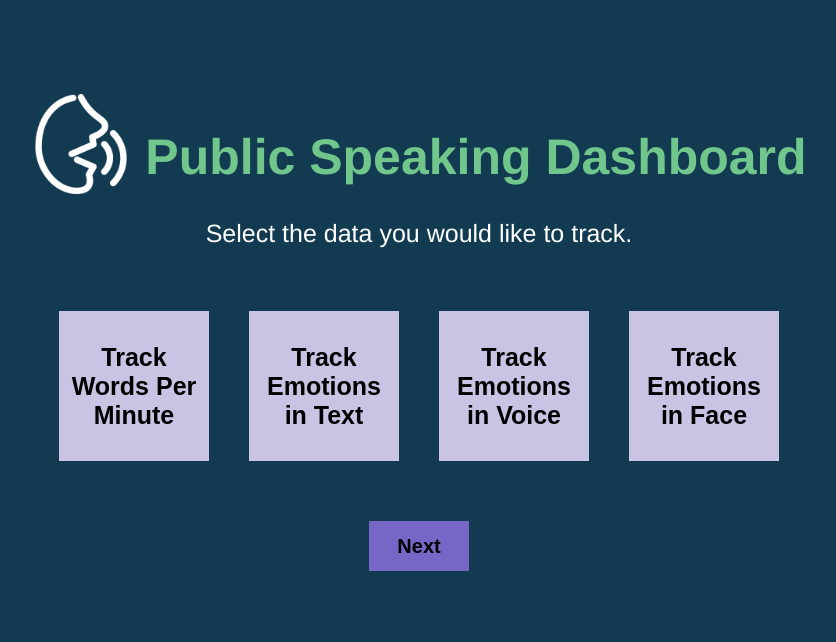
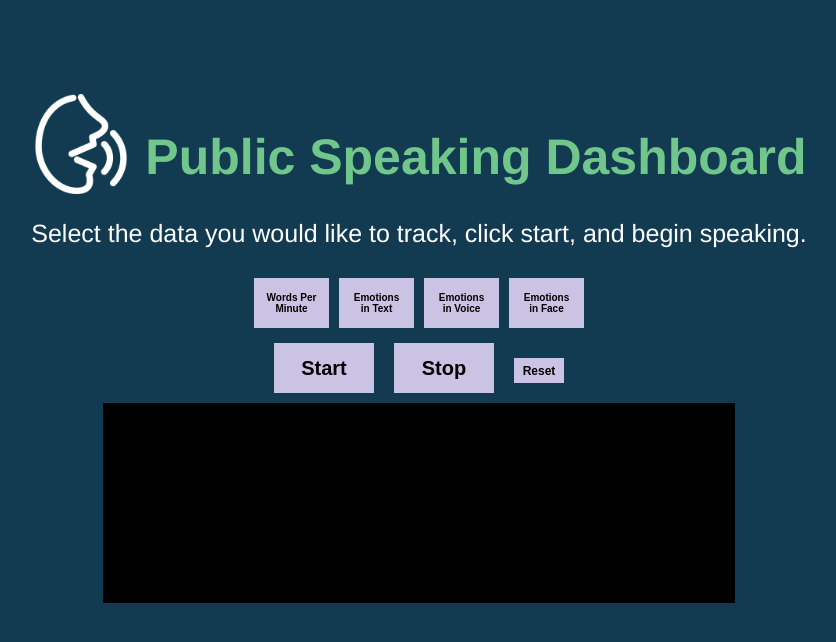
Before and after one commit to milesccoleman/publicspeakingdashboard, a Vue app: page / in a window 1280 px wide. Both pictures are taken after a click on the button "Begin". Shown: the top 642 px of the page, without its empty margins (221-1057 px from the left). Built offline with nearby package versions, Linux system fonts and the light colour scheme; a web font is replaced by a local one.

Commit message:
fixed timer and streamlined user flow

```diff
--- a/src/components/PublicSpeakingDashboard.vue
+++ b/src/components/PublicSpeakingDashboard.vue
@@ -7,14 +7,14 @@
 		<p id="messageThree">
 			{{ msg3 }}
 		</p>
-		<li v-if="!showWPM" class="title" id="timer">
+		<li v-if="!showTime" class="title" id="timer">
 		{{ time }}
 		</li>
-		<span><button id="begin" v-if="show3" v-on:click="begin">Begin</button><button id="start"  v-if="!show4" v-on:click="initiateVoiceControl">Start</button><button id="stop" v-if="!show2" v-on:click="stopVoiceControl">Stop</button><button id="reset"  v-if="!show2" v-on:click="reset">Reset</button></span><br>
-		<span><button  v-bind:style="{ backgroundColor: WPMColor}" v-if="!show" v-on:click="selectWPM" class="optionsButton" id="optionWPM">Track Words Per Minute</button><button v-bind:style="{ backgroundColor: textEmotionColor}" v-if="!show" v-on:click="selectTextEmotion" class="optionsButton" id="optionTrackEmotionsText">Track Emotions in Text</button></span>
-		<span><button v-bind:style="{ backgroundColor: voiceEmotionColor}" v-if="!show" v-on:click="selectVoiceEmotion" class="optionsButton" id="optionTrackEmotionVoice">Track Emotions in Voice</button><button v-bind:style="{ backgroundColor: faceEmotionColor}" v-if="!show" v-on:click="selectFaceEmotion" class="optionsButton" id="optionTrackEmotionsFace">Track Emotions in Face</button></span>
-		<br><button id="next" v-if="!show" v-on:click="next">Next</button>
-		<ul v-if="!show2" id="output">
+		<span><button  v-bind:style="{ backgroundColor: WPMColor}" v-if="!show" v-on:click="selectWPM" class="optionsButton" id="optionWPM"> Words Per Minute</button><button v-bind:style="{ backgroundColor: textEmotionColor}" v-if="!show" v-on:click="selectTextEmotion" class="optionsButton" id="optionEmotionsText"> Emotions in Text</button></span>
+		<span><button v-bind:style="{ backgroundColor: voiceEmotionColor}" v-if="!show" v-on:click="selectVoiceEmotion" class="optionsButton" id="optionEmotionVoice"> Emotions in Voice</button><button v-bind:style="{ backgroundColor: faceEmotionColor}" v-if="!show" v-on:click="selectFaceEmotion" class="optionsButton" id="optionEmotionsFace"> Emotions in Face</button></span><br>
+		<span><button id="begin" v-if="show3" v-on:click="begin">Begin</button><button id="start"  v-if="!show3" v-on:click="initiateVoiceControl">Start</button><button id="stop" v-if="!show3" v-on:click="stopVoiceControl">Stop</button><button id="reset"  v-if="!show3" v-on:click="reset">Reset</button></span>
+		<!--<br><button id="next" v-if="!show" v-on:click="next">Next</button>-->
+		<ul v-if="!show3" id="output">
 		</ul>
 		<!--EMOTION FEEDBACK SECTION-->
 
@@ -105,6 +105,7 @@ export default {
 			show3: true,
 			show4: true,
 			showWPM: true,
+			showTime: true,
 			WPMSelected: false,
 			WPMColor: '#CBC3E3',
 			showTextEmotion: true,
@@ -132,85 +133,97 @@ export default {
 			this.show = false
 			this.show3 = false
 			this.msg2 = ''
-			this.msg3 = 'Select the data you would like to track.'
+			this.msg3 = 'Select the data you would like to track, click start, and begin speaking.'
 		},
 
-		next: function () {
-			this.show2 = false
-			this.show4 = false
-			this.show = true
-			this.msg3 = ''
-
-			if (this.WPMSelected == true)	 {
-				this.showWPM = false
-			}
-
-			if (this.textEmotionSelected == true)	 {
-				this.showTextEmotion = false
-			}
-
-			if (this.voiceEmotionSelected == true)	 {
-				this.showVoiceEmotion = false
-			}
-
-			if (this.faceEmotionSelected == true)	 {
-				this.showFaceEmotion = false
-			}
-
-			if (this.textEmotionSelected == false && this.WPMSelected == false)	 {
-				this.msg2 = 'No input data selected. Click "reset"and start over. (Try selecting WPM or another parameter.)'
-			}
-		},
+// 		next: function () {
+// 			this.show2 = false
+// 			this.show4 = false
+// 			this.show = true
+// 			this.msg3 = ''
+// 			},
 
 		selectWPM: function () {
 
 			if (this.WPMSelected == false) {
+				this.msg2 = ""
+				this.msg3 = ""
 				this.WPMSelected = true
 				this.WPMColor = 'lawngreen'
+				if (this.WPMSelected == true)	 {
+				this.showWPM = false
+			}
 			}
 
 			else {
 				this.WPMSelected = false
 				this.WPMColor = '#CBC3E3'
+				if (this.WPMSelected == false)	 {
+				this.showWPM = true
+			}
 			}
 		},
 
 		selectTextEmotion: function () {
 
 			if (this.textEmotionSelected == false) {
+				this.msg2 = ""
+				this.msg3 = ""
 				this.textEmotionSelected = true
 				this.textEmotionColor = 'lawngreen'
+				if (this.textEmotionSelected == true)	 {
+				this.showTextEmotion = false
+			}
 			}
 
 			else {
 				this.textEmotionSelected = false
 				this.textEmotionColor = '#CBC3E3'
+				if (this.textEmotionSelected == false)	 {
+				this.showTextEmotion = true
+			}
 			}
 		},
 
 		selectVoiceEmotion: function () {
 
 			if (this.voiceEmotionSelected == false) {
+				this.msg2 = ""
+				this.msg3 = ""
 				this.voiceEmotionSelected = true
 				this.voiceEmotionColor = 'lawngreen'
+				if (this.voiceEmotionSelected == true)	 {
+				this.showVoiceEmotion = false
+			}
 			}
 
 			else {
 				this.voiceEmotionSelected = false
 				this.voiceEmotionColor = '#CBC3E3'
+				if (this.voiceEmotionSelected == false)	 {
+				this.showVoiceEmotion = true
+			}
 			}
 		},
 
 		selectFaceEmotion: function () {
 
 			if (this.faceEmotionSelected == false) {
+				this.msg2 = ""
+				this.msg3 = ""
 				this.faceEmotionSelected = true
 				this.faceEmotionColor = 'lawngreen'
+				if (this.faceEmotionSelected == true)	 {
+				this.showFaceEmotion = false
+			}
 			}
 
 			else {
 				this.faceEmotionSelected = false
 				this.faceEmotionColor = '#CBC3E3'
+				if (this.faceEmotionSelected == false)	 {
+				this.showFaceEmotion = true
+			}
 			}
 		},
 
@@ -253,24 +266,46 @@ export default {
 
 			}
 			recognition.start()
+
+				if (this.textEmotionSelected == true || this.WPMSelected == true)	 {
+
 					if (this.stop == false) {
+						this.showTime = false
 						console.log("app started")
 						this.initialTime = Date.now();
 						this.grabTimeInterval = window.setInterval(this.grabTime, 1000)
-						this.registerWPMInterval = window.setInterval(this.registerWPM, 1000)
-						this.getEmotionStatsInterval = window.setInterval(this.getEmotionStats, 5000)
+
+						if (this.WPMSelected == true) {
+							this.registerWPMInterval = window.setInterval(this.registerWPM, 1000)
+						}
+
+						if (this.textEmotionSelected == true) {
+							this.getEmotionStatsInterval = window.setInterval(this.getEmotionStats, 5000)
+						}
+						if (this.textEmotionSelected == false && this.WPMSelected == false)	 {
+						this.msg2 = 'No input data selected. Try selecting words per minute or another parameter.'
+						this.showTime = true
+						this.stop = false
+						}
 					}
 					if (this.stop == true) {
-						recognition.stop()
-						this.stop = false
+						clearInterval(this.grabTimeInterval)
+						this.showTime = false
 						this.continuous = true
 						console.log("app stopped")
+						recognition.stop()
+					}
+					}
+					else {
+						this.msg2 = 'No input data selected. Try selecting words per minute or another parameter.'
+						recognition.stop()
+					}
 
-					}
 		},
 
 		grabTime: function () {
-		//keep track of time in both milliseconds as well as minutes and seconds
+		//keep  of time in both milliseconds as well as minutes and seconds
+
 
 			this.timeDifference = Date.now() - this.initialTime;
 			var formatted = convertTime(this.timeDifference);
@@ -291,6 +326,7 @@ export default {
 				minutes = "0" + minutes
 				}
 				return minutes + ':' + seconds;
+
 			}
 		},
 
@@ -341,8 +377,6 @@ export default {
 		}
 
 
-
-
 	}//
 }//
 </script>
@@ -364,11 +398,11 @@ position: relative;
 
 }
 .optionsButton  {
-height: 150px;
-width: 150px;
+height: 50px;
+width: 75px;
 padding: 12px;
-font-size: 25px;
-margin: 20px;
+font-size: 10px;
+margin: 5px;
 border: none;
 font-weight: bold;
 color: black;
@@ -401,7 +435,7 @@ margin-bottom: -20px;
 }
 
 #begin:hover {
-background-color: lightgray;
+background-color: #FFC300;
 }
 
 #start {
@@ -466,7 +500,7 @@ margin-bottom: -20px;
 }
 
 #next:hover {
-background-color: lightgray;
+background-color: #FFC300;
 }
 
 #output {
```
Also changed, not shown: 7 other files (tests, documents, lock files or other folders).
